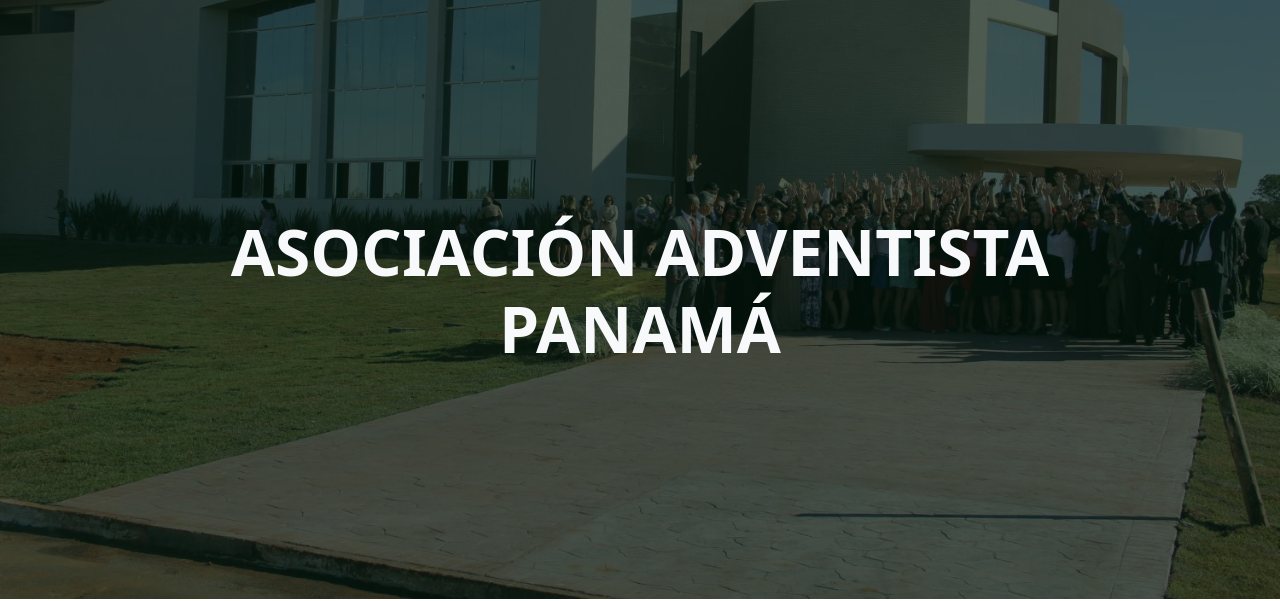
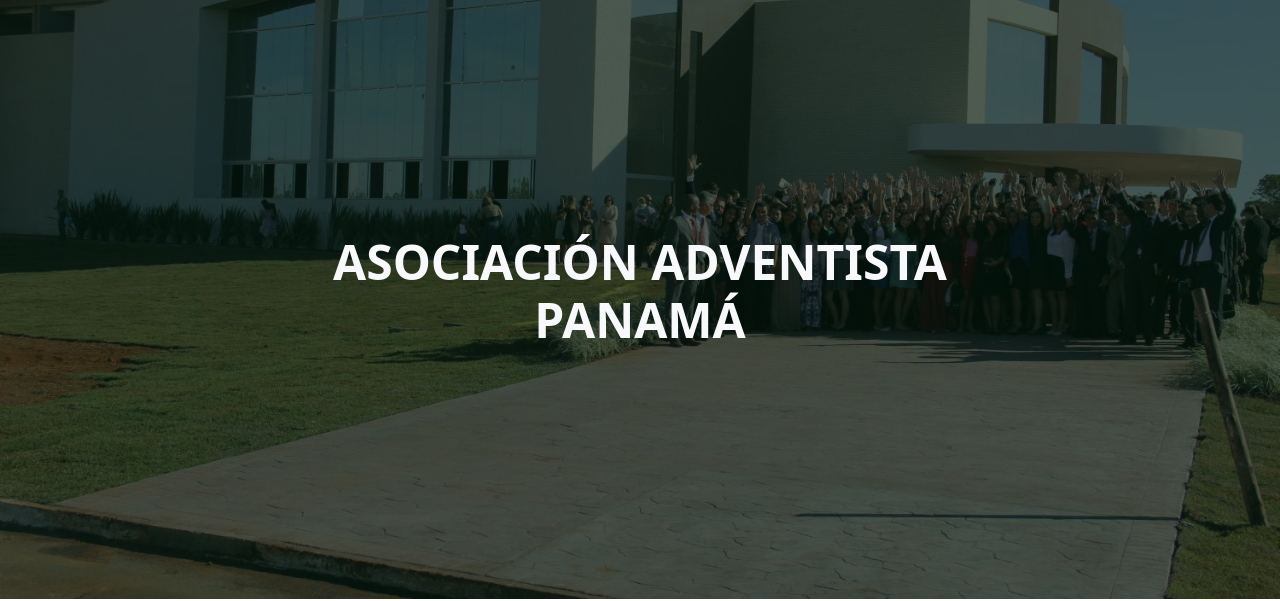
Before and after one commit to djmendoza39/vision-panama-diezmo-web, a website: page index.html in a window 1280 px wide. Shown: the part 201-802 px from the top of the page. Drawn offline with nearby package versions, Linux system fonts and the light colour scheme.

Commit message:
se le cambia el tamanio al titulo del slide estaba en 4 rem ahora a 3 rem

```diff
--- a/css/mis-estilos.css
+++ b/css/mis-estilos.css
@@ -1,4 +1,4 @@
-@import url('https://fonts.googleapis.com/css2?family=Open+Sans:wght@300;400;500;700;800&display=swap');
+/* @import url('https://fonts.googleapis.com/css2?family=Montserrat:ital,wght@0,100;0,200;0,300;0,400;0,500;0,600;0,700;0,800;1,200&display=swap'); */
 @import url("https://cdn.jsdelivr.net/npm/bootstrap-icons@1.8.3/font/bootstrap-icons.css");
 
 :root{
@@ -7,6 +7,10 @@
     --color-fonts: blue;
     --color-footer: blue;
 
+}
+
+body{
+    font-family: 'Montserrat', sans-serif;
 }
 /* estilos generales */
 ul li{
@@ -49,7 +53,7 @@
 }
 
 h1.estilo-titulo {
-    font-size: 4rem;
+    font-size: 3rem;
     font-weight: 800;
 }
 
--- a/index.html
+++ b/index.html
@@ -13,6 +13,8 @@
       integrity="sha384-0evHe/X+R7YkIZDRvuzKMRqM+OrBnVFBL6DOitfPri4tjfHxaWutUpFmBp4vmVor"
       crossorigin="anonymous"
     />
+    <link rel="preconnect" href="https://fonts.googleapis.com">
+<link rel="preconnect" href="https://fonts.gstatic.com" crossorigin>
     <!-- JavaScript Bundle with Popper -->
     <script
       src="https://cdn.jsdelivr.net/npm/bootstrap@5.2.0-beta1/dist/js/bootstrap.bundle.min.js"
@@ -248,7 +250,7 @@
               </nav>
             </div>
             <div class="col-12 text-center">
-              <div class="container-titulo h-100 align-items-center">
+              <div class="container-titulo w-100 h-100 align-items-center">
                 <h1 class="estilo-titulo text-light text-uppercase">
                   asociación adventista <br />
                   panamá
```
